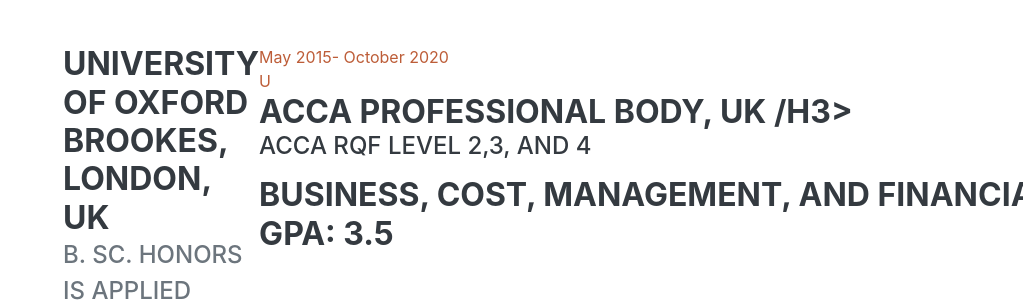
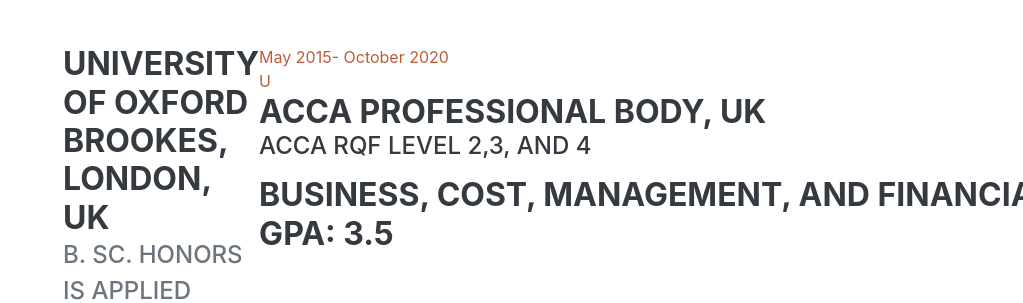
Before and after one commit to fz3089/my-cs-portfolio, a plain HTML site: page index.html in a window 1280 px wide. Shown: the part 3674-3977 px from the top of the page, without its empty margins (257-1280 px from the left). Drawn offline with Linux system fonts and the light colour scheme; files that its build step writes are made by us from their sources; a web font is replaced by a local one.

Commit message:
Update index.html

```diff
--- a/index.html
+++ b/index.html
@@ -198,7 +198,7 @@
 
  <div class="d-flex flex-column flex-md-row justify-content-between mb-5">
                         <div class="flex-grow-1">U
-                            <h3 class="mb-0">ACCA Professional Body, UK /h3>
+                            <h3 class="mb-0">ACCA Professional Body, UK
                             <div class="subheading mb-3">ACCA RQF level 2,3, and 4 </div>
                             <div>Business, Cost, Management, and Financial Accounting</div>
                             <p>GPA: 3.5</p>
```
